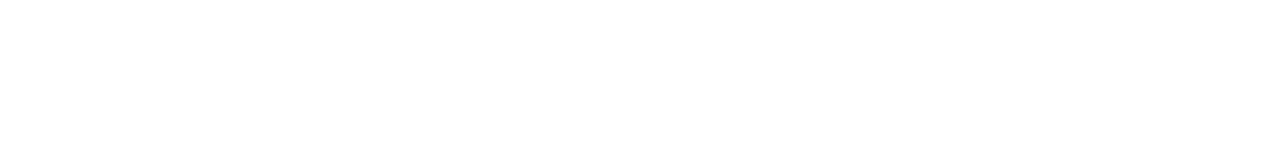
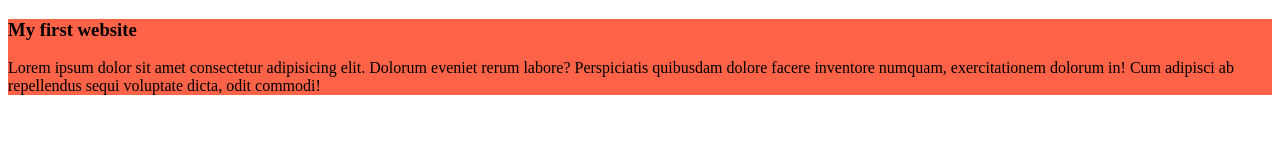
Before and after one commit to Raiyan2003/my-simple-website, a plain HTML site: page index.html in a window 1280 px wide. Drawn offline with Linux system fonts and the light colour scheme.

Commit message:
First commit

```diff
--- a/index.html
+++ b/index.html
@@ -4,8 +4,12 @@
     <meta charset="UTF-8">
     <meta name="viewport" content="width=device-width, initial-scale=1.0">
     <title>My Simple Website</title>
+    <link rel="stylesheet" href="styles/blog.css">
 </head>
 <body>
-
+    <div>
+        <h3>My first website</h3>
+        <p>Lorem ipsum dolor sit amet consectetur adipisicing elit. Dolorum eveniet rerum labore? Perspiciatis quibusdam dolore facere inventore numquam, exercitationem dolorum in! Cum adipisci ab repellendus sequi voluptate dicta, odit commodi!</p>
+    </div>
 </body>
 </html>
--- /dev/null
+++ b/styles/blog.css
@@ -0,0 +1,3 @@
+div{
+    background-color: tomato;
+}
```
